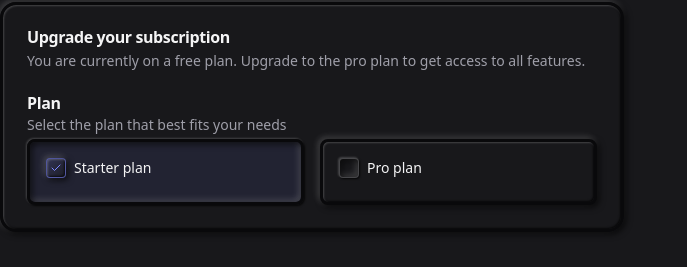
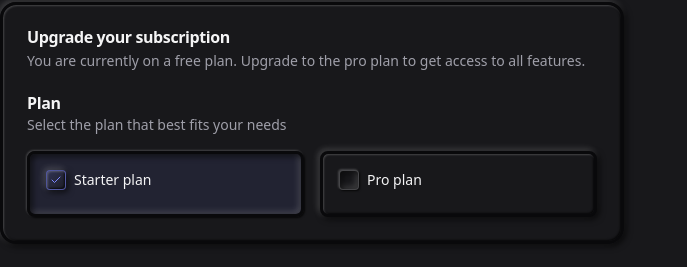
Before and after one commit to Annie-Huang/baseui-neomorphism2.0-component-library, a React (Vite) app: page / in a window 1280 px wide. Shown: the part 950-1217 px from the top of the page, without its empty margins (0-687 px from the left). Built offline with nearby package versions, Linux system fonts and the light colour scheme.

Commit message:
Adjust the style

```diff
--- a/src/App.tsx
+++ b/src/App.tsx
@@ -201,7 +201,7 @@ function App() {
                 <CardDescription>
                   Select the plan that best fits your needs
                 </CardDescription>
-                <div className='grid grid-cols-2 gap-4'>
+                <div className='grid grid-cols-2 gap-4 mt-4'>
                   <div
                     className={
                       'flex flex-col p-4 rounded-lg cursor-pointer transition-all border-3 border-border duration-350 ' +
```
